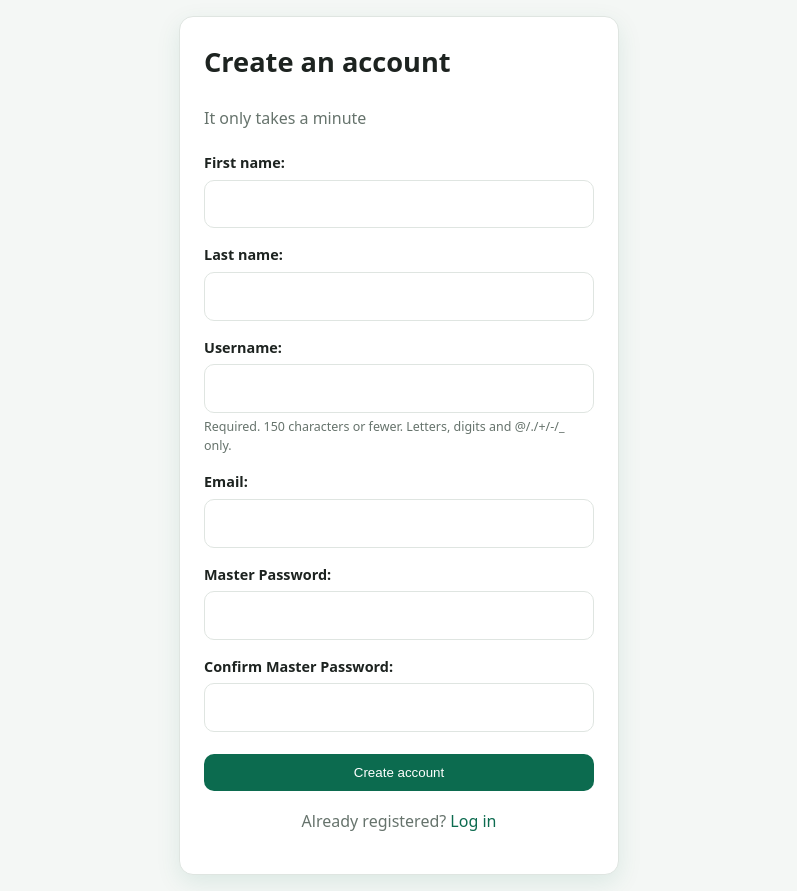
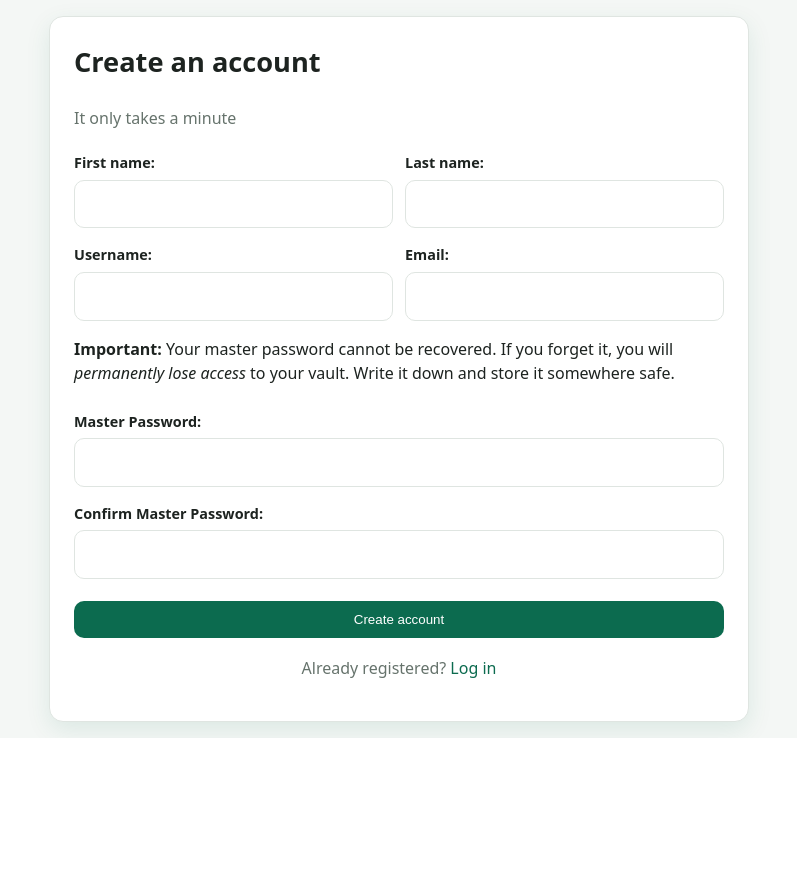
Before and after one commit to Jillian-Oledan/Vaulture-Oledan-JillianBritney-G02, a Django app: page /register/ in a window 1280 px wide. Shown: the part 63-954 px from the top of the page, without its empty margins (241-1038 px from the left). After the commit the page ends 801 px from the top, so only its background shows below. Run offline with Django 5.2, Linux system fonts and the light colour scheme; parts of the project's set-up code (start-up, migrations or seed data) failed here and were passed over.

Commit message:
feat(master): client-side crypto, redesign register view

```diff
--- a/accounts/models.py
+++ b/accounts/models.py
@@ -7,11 +7,11 @@ from django.conf import settings
 from accounts.crypto import generate_dek, derive_kek, unwrap_dek, wrap_dek
 
 class User(AbstractUser):
-    ADMIN, MEMBER = "admin", "member"
-    ROLES = [(ADMIN, "Admin"), (MEMBER, "Member")]
+    ADMIN, CUSTOMER = "admin", "customer"
+    ROLES = [(ADMIN, "Admin"), (CUSTOMER, "Customer")]
 
     email = models.EmailField(unique=True)
-    role = models.CharField(max_length=10, choices=[('admin', 'Admin'), ('customer', 'Customer')], default='customer')
+    role = models.CharField(max_length=10, choices=ROLES, default=CUSTOMER)
     contact_number = models.CharField(max_length=20, blank=True)
     photo = models.ImageField(upload_to="profiles/", blank=True, null=True)
 
@@ -32,20 +32,20 @@ class User(AbstractUser):
         dek = generate_dek()
 
         self.kdf_salt = salt.hex()
-        self.wrap_dek = wrap_dek(kek, dek)
+        self.master_key_check = wrap_dek(kek, dek)
         self.save()
 
     def verify_master_key(self, master_password: str) -> bool:
         try:
             kek = derive_kek(master_password, bytes.fromhex(self.kdf_salt))
-            unwrap_dek(kek, self.wrap_dek)
+            unwrap_dek(kek, self.master_key_check)
             return True
         except Exception:
             return False
 
     def unlock(self, master_password: str) -> bytes:
         kek = derive_kek(master_password, bytes.fromhex(self.kdf_salt))
-        return unwrap_dek(kek, self.wrap_dek)
+        return unwrap_dek(kek, self.master_key_check)
 
     def change_master_key(self, old_password: str, new_password: str):
         dek = self.unlock(old_password)
@@ -53,7 +53,7 @@ class User(AbstractUser):
         kek = derive_kek(new_password, salt)
 
         self.kdf_salt = salt.hex()
-        self.wrap_dek = wrap_dek(kek, dek)
+        self.master_key_check = wrap_dek(kek, dek)
         self.save()
 
     #-----------------------------------------------------------------------------------------------
--- a/accounts/views.py
+++ b/accounts/views.py
@@ -1,25 +1,29 @@
+import base64
+
 from django.contrib import messages
 from django.shortcuts import render, redirect
+from django.contrib.auth import authenticate, login, logout
+from django.contrib.auth.decorators import login_required
+from django.http import JsonResponse
+from django.shortcuts import get_object_or_404
+from django.views.decorators.http import require_POST, require_http_methods
+
 from .forms import RegisterForm
 from .forms import ProfileForm
-from django.contrib.auth import authenticate, login, logout
-from django.contrib.auth.decorators import login_required
-from django.http import HttpResponse
 
 from .decorators import role_required
+
 from .models import User
 from .models import User, VaultEntry
 
 import json
-from django.http import JsonResponse
-from django.shortcuts import get_object_or_404
-from django.views.decorators.http import require_POST, require_http_methods
 
 
 def home(request):
     if request.user.is_authenticated:
         return redirect("dashboard")
     return redirect("login")
+
 
 
 def register_view(request):
@@ -69,16 +73,20 @@ def login_view(request):
     return render(request, "accounts/login.html")
 
 
+
 def logout_view(request):
     if request.method == "POST":
         logout(request)
         messages.success(request, "You have been logged out.")
     return redirect("login")
 
+
+
 @login_required
 def dashboard_redirect(request):
     target = "admin_dashboard" if request.user.role == "admin" else "customer_dashboard"
     return redirect(target)
+
 
 
 @role_required("admin")
@@ -87,6 +95,7 @@ def admin_dashboard(request):
     total = users.count()
     admins = users.filter(role='admin').count()
     customers = users.filter(role='customer').count()
+
     return render(request, "dashboards/admin.html", {
         "users": users,
         "total": total,
@@ -95,14 +104,22 @@ def admin_dashboard(request):
     })
 
 
+
 @role_required("customer")
 def customer_dashboard(request):
-    return render(request, "dashboards/customer.html")
+    user = request.user
+    meta = {
+        "kdf_salt": user.kdf_salt,
+        "key_check": base64.b64encode(user.master_key_check).decode() if user.master_key_check else None,
+    }
+    return render(request, "dashboards/customer.html", {"meta": meta})
+
 
 
 @login_required
 def profile_view(request):
     return render(request, "accounts/profile.html")
+
 
 
 @login_required
@@ -117,10 +134,7 @@ def profile_edit(request):
         messages.error(request, "Could not update profile.")
     return render(request, "accounts/profile_edit.html", {"form": form})
 
-@role_required("customer")
-def customer_dashboard(request):
-    meta = {"kdf_salt": request.user.kdf_salt, "key_check": request.user.master_key_check}
-    return render(request, "dashboards/customer.html", {"meta": meta})
+
 
 def _body(request):
     try:
@@ -128,49 +142,69 @@ def _body(request):
     except ValueError:
         return {}
 
+
+
 def _clean(d):
     title = str(d.get("title", "")).strip()[:100]
     etype, blob = d.get("entry_type"), d.get("encrypted_data")
+
     if not title or etype not in ("login", "note") or not isinstance(blob, str) or not blob:
         return None
-    return title, etype, blob
+    return title, etype, base64.b64decode(blob)
+
+
 
 def _ser(e):
-    return {"id": e.id, "title": e.title, "entry_type": e.entry_type,
-            "encrypted_data": e.encrypted_data}
+    return {
+        "id": e.id,
+        "title": e.title,
+        "entry_type": e.entry_type,
+        "encrypted_data": base64.b64encode(e.encrypted_data).decode(),  # ← was raw memoryview
+    }
+
+
 
 @role_required("customer")
 @require_POST
 def vault_setup(request):
     if request.user.kdf_salt:
         return JsonResponse({"error": "Master key is already set."}, status=400)
+
     d = _body(request)
     salt, check = d.get("kdf_salt"), d.get("master_key_check")
+
     if not isinstance(salt, str) or not isinstance(check, str) or not salt or not check:
         return JsonResponse({"error": "Invalid data."}, status=400)
+
     request.user.kdf_salt = salt[:64]
-    request.user.master_key_check = check
+    request.user.master_key_check = base64.b64decode(check)  # ← decode before storing
     request.user.save(update_fields=["kdf_salt", "master_key_check"])
     return JsonResponse({"ok": True})
+
+
 
 @role_required("customer")
 @require_http_methods(["GET", "POST"])
 def vault_entries(request):
     if request.method == "GET":
         return JsonResponse([_ser(e) for e in request.user.vault_entries.all()], safe=False)
+
     c = _clean(_body(request))
     if not c:
         return JsonResponse({"error": "Invalid entry."}, status=400)
     e = VaultEntry.objects.create(user=request.user, title=c[0], entry_type=c[1], encrypted_data=c[2])
     return JsonResponse(_ser(e), status=201)
 
+
+
 @role_required("customer")
 @require_http_methods(["PUT", "DELETE"])
 def vault_entry_detail(request, pk):
-    e = get_object_or_404(VaultEntry, pk=pk, user=request.user)  # own entries only
+    e = get_object_or_404(VaultEntry, pk=pk, user=request.user)
     if request.method == "DELETE":
         e.delete()
         return JsonResponse({"ok": True})
+
     c = _clean(_body(request))
     if not c:
         return JsonResponse({"error": "Invalid entry."}, status=400)
--- a/static/css/style.css
+++ b/static/css/style.css
@@ -29,7 +29,7 @@ a{color:var(--primary);text-decoration:none}
 
 /* ---------- forms ---------- */
 .auth-wrap{min-height:calc(100vh - 80px);display:grid;place-items:center;padding:16px}
-.auth-card{width:100%;max-width:440px}
+.auth-card{width:100%;max-width:520px}
 .auth-card h2{margin-top:0;font-size:1.7rem}
 .form p{margin:0 0 16px}
 .form label{display:block;font-weight:600;margin-bottom:5px;font-size:.9rem}
--- a/templates/accounts/register.html
+++ b/templates/accounts/register.html
@@ -2,11 +2,53 @@
 {% block title %}Register{% endblock %}
 {% block content %}
 <div class="auth-wrap">
-  <div class="card auth-card">
+  <div class="card auth-card" style="max-width: 700px;">
     <h2>Create an account</h2>
     <p class="sub">It only takes a minute</p>
-    <form method="post" class="form" novalidate>{% csrf_token %}
-      {{ form.as_p }}
+    <form method="post" class="form" novalidate>
+      {% csrf_token %}
+
+      <div style="display: flex; gap: 12px;">
+        <p class="field" style="flex: 1;">
+          {{ form.first_name.label_tag }}
+          {{ form.first_name }}
+        </p>
+        <p class="field" style="flex: 1;">
+          {{ form.last_name.label_tag }}
+          {{ form.last_name }}
+        </p>
+      </div>
+
+      <div style="display: flex; gap: 12px;">
+        <p class="field" style="flex: 1;">
+          {{ form.username.label_tag }}
+          {{ form.username }}
+        </p>
+        <p class="field" style="flex: 1;">
+          {{ form.email.label_tag }}
+          {{ form.email }}
+        </p>
+      </div>
+
+      <div class="warning">
+        <strong>Important:</strong> Your master password cannot be recovered.
+        If you forget it, you will <em>permanently lose access</em> to your vault.
+        Write it down and store it somewhere safe.
+      </div><br>
+
+      <p class="field">
+        {{ form.master_password.label_tag }}
+        {{ form.master_password }}
+      </p>
+      <p class="field">
+        {{ form.master_password_confirm.label_tag }}
+        {{ form.master_password_confirm }}
+      </p>
+
+      {% if form.errors %}
+        <div class="error">{{ form.non_field_errors }}</div>
+      {% endif %}
+
       <button class="btn">Create account</button>
     </form>
     <p class="switch">Already registered? <a href="{% url 'login' %}">Log in</a></p>
```
